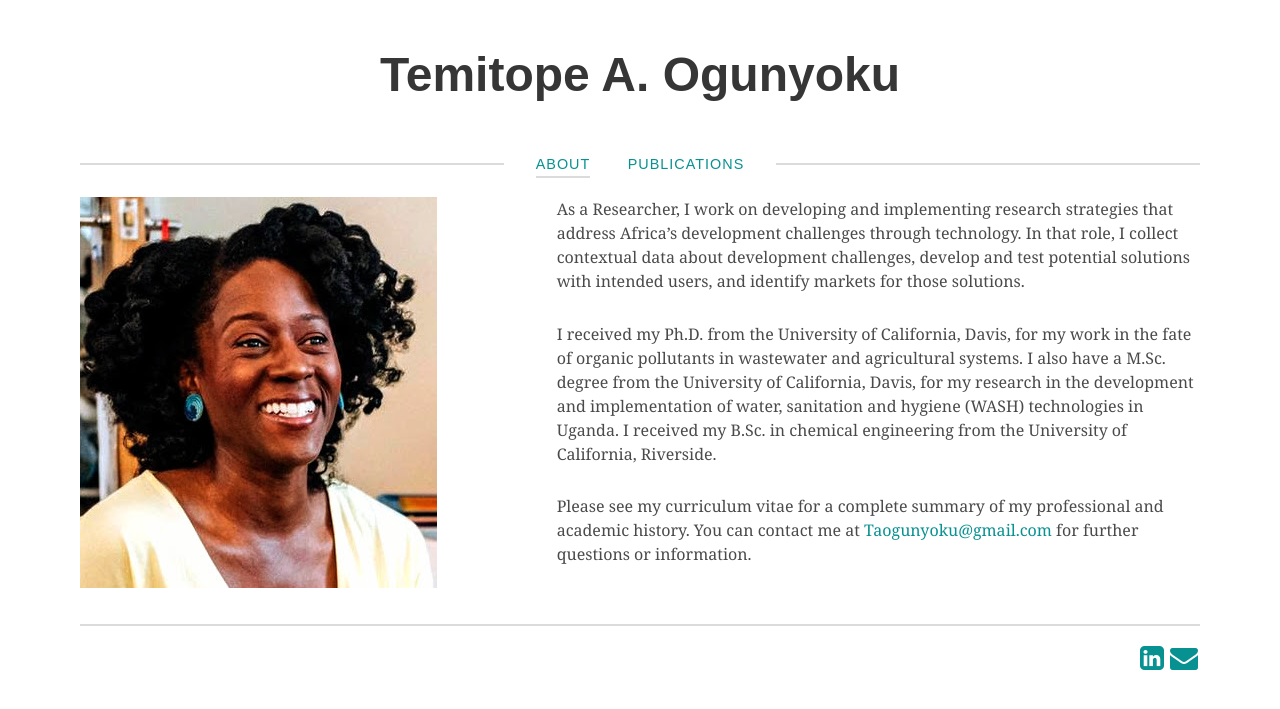
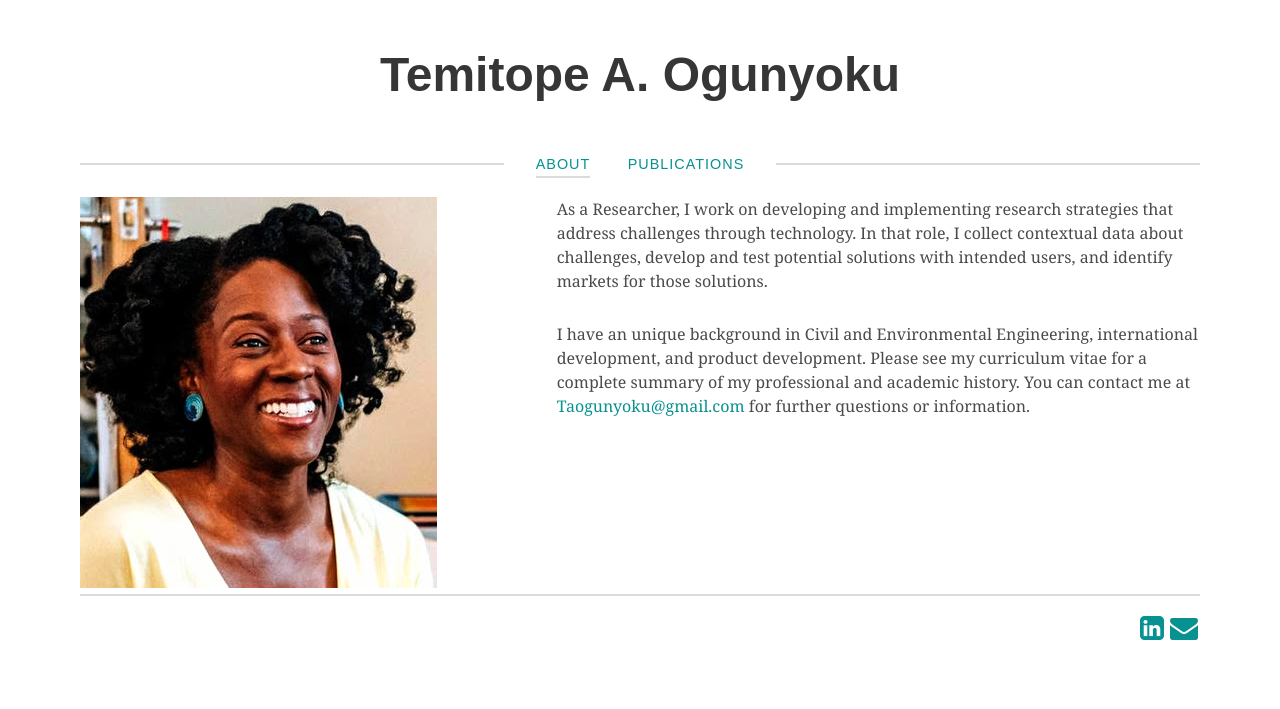
Before and after one commit to tderenzi/tderenzi.github.io, a Jekyll site: the page built from index.md, in a window 1280 px wide. Shown: the top 709 px of the page. Built offline with Jekyll 4.4.1, drawn with Linux system fonts in a browser that asks for light colours.

Commit message:
Update index.md

```diff
--- a/index.md
+++ b/index.md
@@ -4,8 +4,6 @@
 # See: https://jekyllrb.com/docs/themes/#overriding-theme-defaults
 layout: home
 ---
-As a Researcher, I work on developing and implementing research strategies that address Africa’s development challenges through technology. In that role, I collect contextual data about development challenges, develop and test potential solutions with intended users, and identify markets for those solutions.
+As a Researcher, I work on developing and implementing research strategies that address challenges through technology. In that role, I collect contextual data about challenges, develop and test potential solutions with intended users, and identify markets for those solutions.
 
-I received my Ph.D. from the University of California, Davis, for my work in the fate of organic pollutants in wastewater and agricultural systems. I also have a M.Sc. degree from the University of California, Davis, for my research in the development and implementation of water, sanitation and hygiene (WASH) technologies in Uganda. I received my B.Sc. in chemical engineering from the University of California, Riverside.
-
-Please see my curriculum vitae for a complete summary of my professional and academic history.  You can contact me at <a href="mailto:Taogunyoku@gmail.com">Taogunyoku@gmail.com</a> for further questions or information.
+I have an unique background in Civil and Environmental Engineering, international development, and product development. Please see my curriculum vitae for a complete summary of my professional and academic history.  You can contact me at <a href="mailto:Taogunyoku@gmail.com">Taogunyoku@gmail.com</a> for further questions or information.
```
